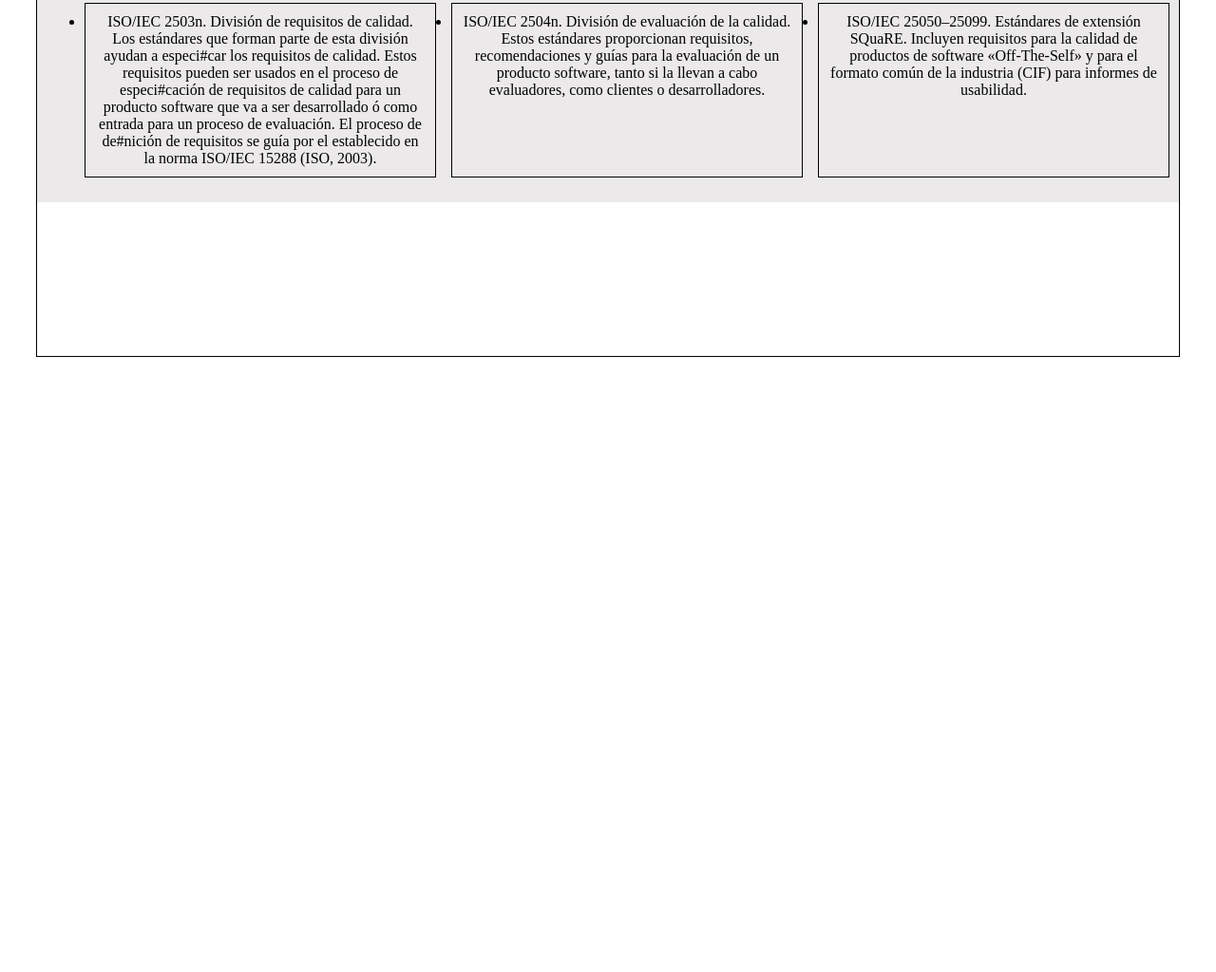
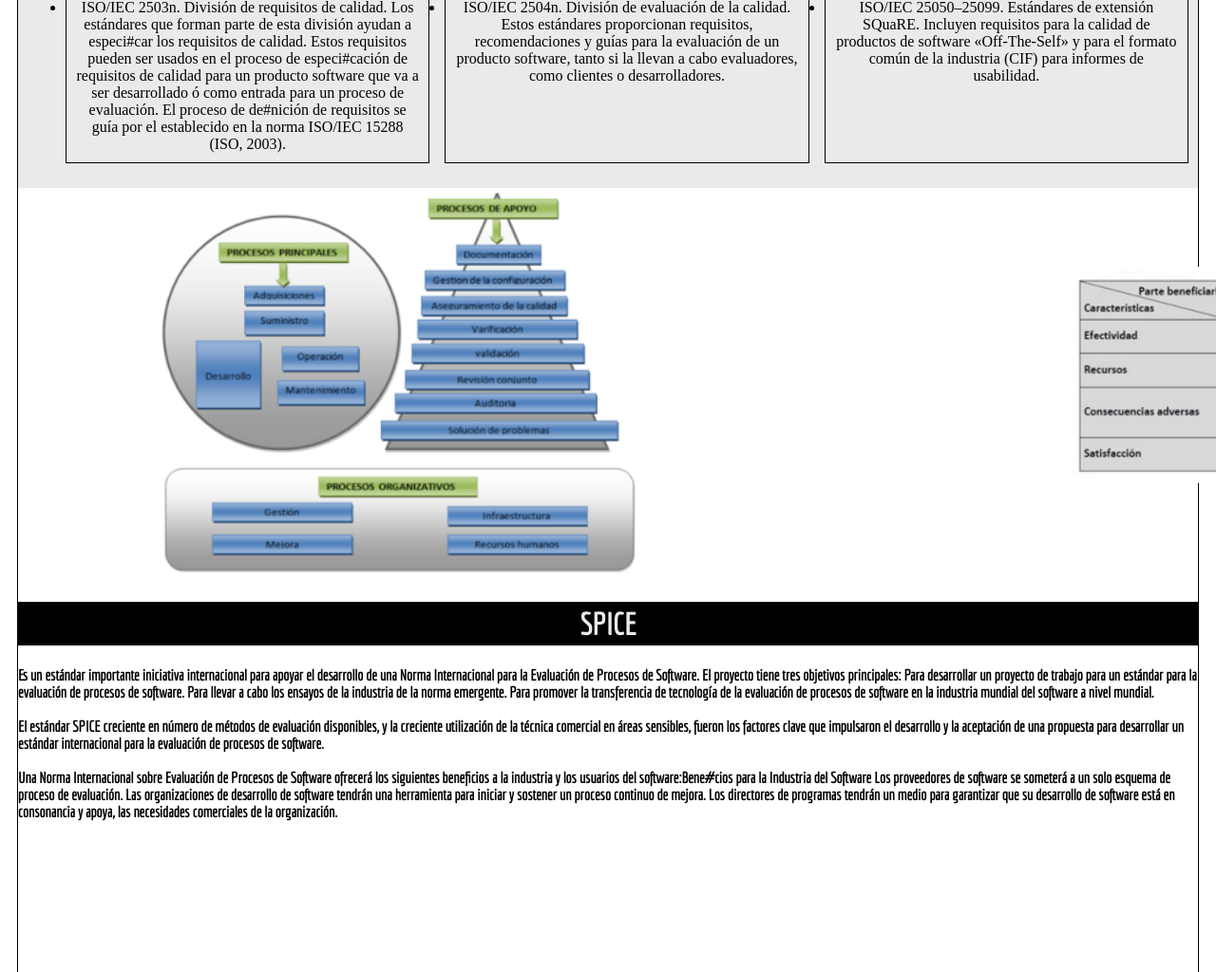
Before and after one commit to sebastianmiracastro/TrabajoInstrus, a plain HTML site: page index.html in a window 1280 px wide. Shown: the part 2279-3303 px from the top of the page at 95% size. Before the commit the page ends 2823 px from the top, so only its background shows below. Drawn offline with Linux system fonts and the light colour scheme.

Commit message:
Comenzando Spice

```diff
--- a/css/style.css
+++ b/css/style.css
@@ -1,4 +1,7 @@
 @import url('https://fonts.googleapis.com/css2?family=Economica&display=swap');
+.MoveAss{
+    padding: 10px;
+}
 .container{
     display: grid;
     grid-template-columns: repeat(2. 1fr);
@@ -104,7 +107,6 @@ body{
 }
 .content p{
     font-family: 'Economica', sans-serif;
-
 }
 .header{
     font-family: 'Economica', sans-serif;
@@ -114,7 +116,7 @@ body{
     position:relative;
     top: -130px;
 }
-.header h1{
+.header .h1{
     color: rgb(235, 233, 233);
 }
 .container ul{
@@ -134,3 +136,22 @@ body{
     text-decoration: none;
     background-color: rgb(235, 233, 233);
 }
+.move1{
+    position: relative;
+    left: 150px;
+}
+.move2{
+    position: relative;
+    left:600px;
+    top: -100px;
+}
+.header2 .h2{
+    font-family: 'Economica', sans-serif;
+    padding: 5px;
+    text-align: center;
+    background-color: #000000 ;
+    position:relative;
+}
+.header2 h1{
+    color:rgb(235, 233, 233) ;
+}
--- a/index.html
+++ b/index.html
@@ -8,7 +8,7 @@
 
      <title>Software De Calidad</title>
  </head>
- <body>
+ <body class="MoveAss">
     <div class="logo">
         <img src="images/nombre.jpg" alt="logo" width="40%">
         <nav class="menu">
@@ -28,7 +28,7 @@
             <button class= "botonHead"><img class="lupa"src="images/lupa.jpg"></button>
      </section>
      <header class="header">
-        <h1>Normas ISO/IEC</h1>
+        <h1 class="h1">Normas ISO/IEC</h1>
     </header>
      <div class="container">
          <main class ="content">
@@ -149,7 +149,28 @@
                     </ul>
                 </p>
              </article>
-             <img src=""
+                <div class="imeges">
+                    <img class="move1" src="images/Imagen.png" width="500px">
+                    <img class="move2" src="images/Imagen2.png" width="500px">
+                </div>
+            <header class="header2">
+                <h1 class="h2">SPICE</h1>
+            </header>
+            <article class="5">
+                <p><b>Es un estándar importante iniciativa internacional para apoyar el desarrollo de una Norma Internacional para la Evaluación de
+                    Procesos de Software. El proyecto tiene tres objetivos principales: Para desarrollar un proyecto de trabajo para un estándar
+                    para la evaluación de procesos de software. Para llevar a cabo los ensayos de la industria de la norma emergente. Para
+                    promover la transferencia de tecnología de la evaluación de procesos de software en la industria mundial del software a nivel
+                    mundial.<br><br>
+                    El estándar SPICE creciente en número de métodos de evaluación disponibles, y la creciente utilización de la técnica comercial
+                    en áreas sensibles, fueron los factores clave que impulsaron el desarrollo y la aceptación de una propuesta para desarrollar un
+                    estándar internacional para la evaluación de procesos de software.<br><br>
+                    Una Norma Internacional sobre Evaluación de Procesos de Software ofrecerá los siguientes beneficios a la industria y los
+                    usuarios del software:Bene#cios para la Industria del Software Los proveedores de software se someterá a un solo esquema de
+                    proceso de evaluación. Las organizaciones de desarrollo de software tendrán una herramienta para iniciar y sostener un
+                    proceso continuo de mejora. Los directores de programas tendrán un medio para garantizar que su desarrollo de software está
+                    en consonancia y apoya, las necesidades comerciales de la organización.</b></p>
+            </article>
          </main>
      </div>
  </body>
```
Also changed, not shown: images/Imagen.png (added), images/Imagen2.png (added).
